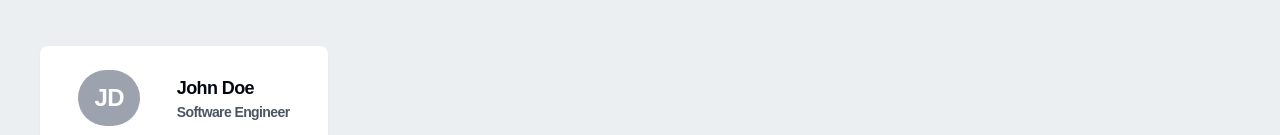
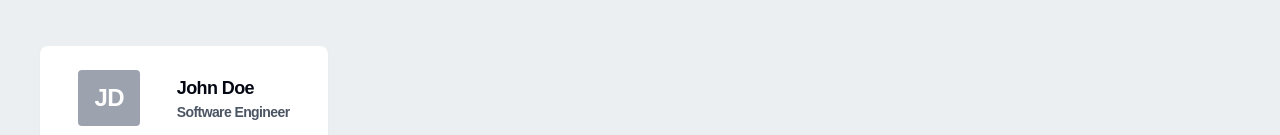
Before and after one commit to kc-clintone/Sensei-ai_saas, a Next.js app in the folder sensei/: page / in a window 1280 px wide. Shown: the part 662-797 px from the top of the page. Built offline with nearby package versions, Linux system fonts and the light colour scheme; no server answers.

Commit message:
working on the landing page

```diff
--- a/sensei/components/ui/landing-content.tsx
+++ b/sensei/components/ui/landing-content.tsx
@@ -23,7 +23,7 @@ export const LandingContent = () => {
           >
             <CardHeader>
               <CardTitle className="flex items-center justify-around gap-x-2">
-                <div className="rounded-full flex text-white items-center justify-center bg-gray-400 p-4">
+                <div className="rounded-sm flex text-white items-center justify-center bg-gray-400 p-4">
                   {item.avatar}
                 </div>
                 <div className="flex flex-col">
```
